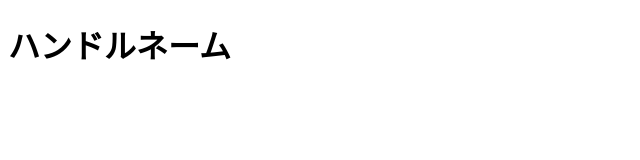
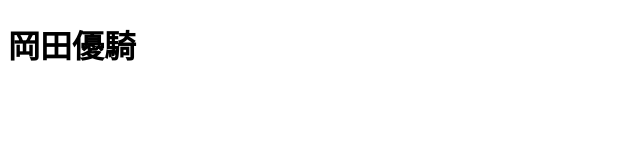
Before and after one commit to okayu97/okayu97.githab.io, a plain HTML site: page index.html in a window 1280 px wide. Shown: the whole page, without its empty margins (0-640 px from the left). Drawn offline with Linux system fonts and the light colour scheme.

Commit message:
HTMLのひな形を作成

```diff
--- a/index.html
+++ b/index.html
@@ -3,9 +3,9 @@
   <head>
     <meta charset="utf-8">
     <meta name="viewport" content="width=device-width, initial-scale=1">
-    <title>ハンドルネームのポートフォリオ</title>
+    <title>岡田優騎のポートフォリオ</title>
   </head>
   <body>
-    <h1>ハンドルネーム</h1>
+    <h1>岡田優騎</h1>
   </body>
 </html>
```
